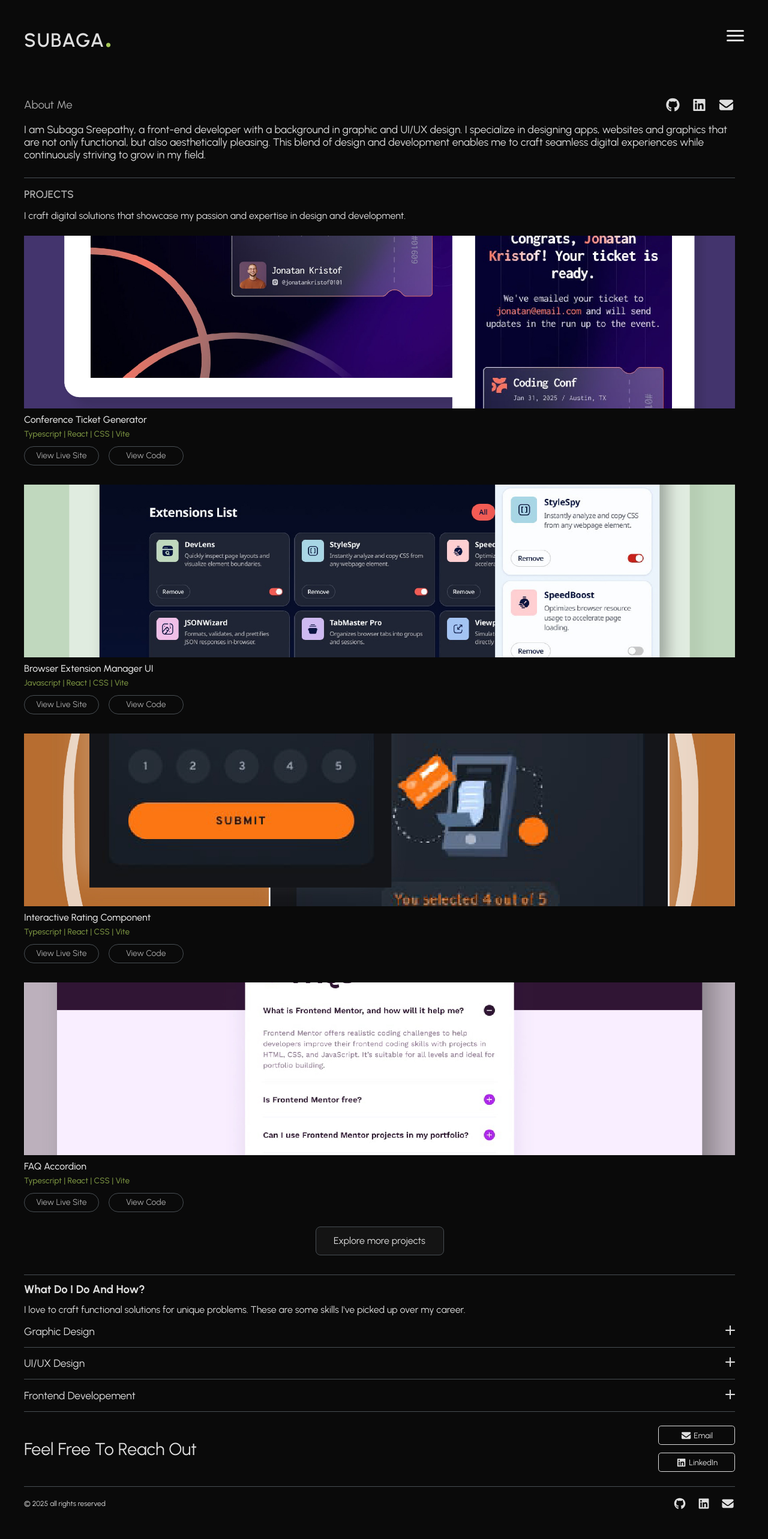
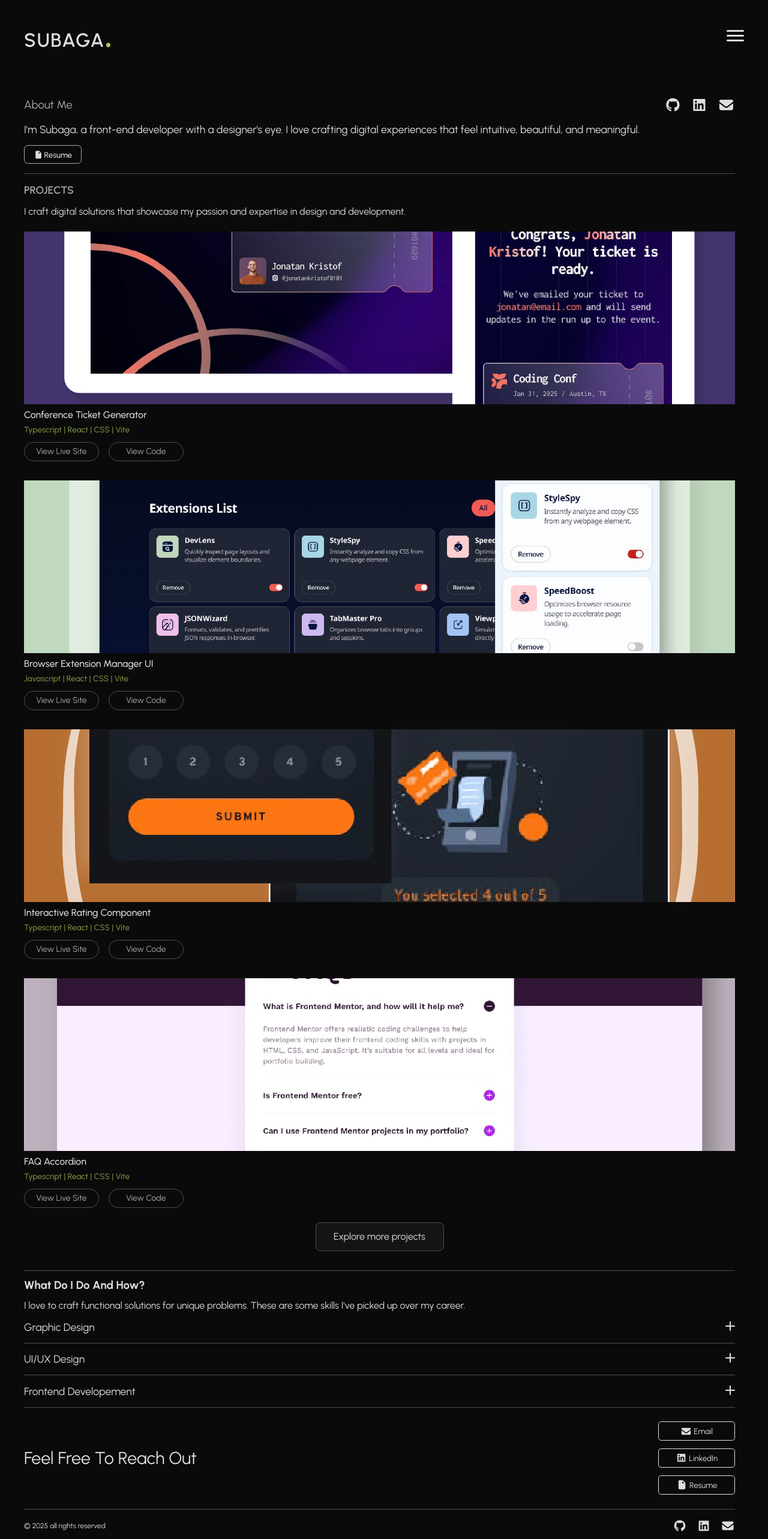
Before and after one commit to SubagaS/Personal-Website, a React (Vite) app: page / in a window 1280 px wide. Shown: the top 2566 px of the page at 60% size. Built offline with nearby package versions, Linux system fonts and the light colour scheme.

Commit message:
Add resume button

```diff
--- a/src/sections/AboutMe/aboutMe.tsx
+++ b/src/sections/AboutMe/aboutMe.tsx
@@ -14,12 +14,20 @@ function AboutMe() {
       </div>
 
       <p className={styles.aboutMePara}>
-        I am Subaga Sreepathy, a front-end developer with a background in
-        graphic and UI/UX design. I specialize in designing apps, websites and
-        graphics that are not only functional, but also aesthetically pleasing.
-        This blend of design and development enables me to craft seamless
-        digital experiences while continuously striving to grow in my field.
+        I'm Subaga, a front-end developer with a designer's eye. I love crafting
+        digital experiences that feel intuitive, beautiful, and meaningful.
       </p>
+      <a href="/src/assets/Docs/Subaga_Sreepathy_Resume_25.pdf" target="_blank">
+        <button className={styles.resumeBtn}>
+          <svg xmlns="http://www.w3.org/2000/svg" viewBox="0 0 640 640">
+            <path
+              fill="#dedede"
+              d="M192 64C156.7 64 128 92.7 128 128L128 512C128 547.3 156.7 576 192 576L448 576C483.3 576 512 547.3 512 512L512 234.5C512 217.5 505.3 201.2 493.3 189.2L386.7 82.7C374.7 70.7 358.5 64 341.5 64L192 64zM453.5 240L360 240C346.7 240 336 229.3 336 216L336 122.5L453.5 240z"
+            />
+          </svg>
+          Resume
+        </button>
+      </a>
       <HorizontalRule />
     </>
   );
--- a/src/sections/AboutMe/styles.module.css
+++ b/src/sections/AboutMe/styles.module.css
@@ -11,5 +11,38 @@
 }
 .aboutMePara {
   font-size: 1.1rem;
-  margin-bottom: 1.75rem;
+  margin-bottom: 1rem;
 }
+a {
+  text-decoration: none;
+}
+.resumeBtn {
+  background-color: var(--black);
+  border: solid 0.5px var(--lightGrey);
+  border-radius: 0.4rem;
+  font-family: inherit;
+  font-weight: 500;
+  color: var(--white);
+  padding: 0.4rem;
+  width: 6rem;
+  margin-bottom: 1rem;
+  display: flex;
+  align-items: center;
+  justify-content: center;
+  gap: 0.1rem;
+  svg {
+    width: 1rem;
+    height: 1rem;
+  }
+  &:hover {
+    cursor: pointer;
+    background-color: var(--green);
+    color: var(--black);
+    border: none;
+    svg {
+      path {
+        fill: var(--black);
+      }
+    }
+  }
+}
--- a/src/sections/Footer/footer.tsx
+++ b/src/sections/Footer/footer.tsx
@@ -31,6 +31,17 @@ function Footer() {
                 LinkedIn
               </button>
             </a>
+            <a
+              href="/src/assets/Docs/Subaga_Sreepathy_Resume_25.pdf"
+              target="_blank"
+            >
+              <button className={styles.contactLinkBtn}>
+                <svg xmlns="http://www.w3.org/2000/svg" viewBox="0 0 640 640">
+                  <path fill="#dedede" d="M192 64C156.7 64 128 92.7 128 128L128 512C128 547.3 156.7 576 192 576L448 576C483.3 576 512 547.3 512 512L512 234.5C512 217.5 505.3 201.2 493.3 189.2L386.7 82.7C374.7 70.7 358.5 64 341.5 64L192 64zM453.5 240L360 240C346.7 240 336 229.3 336 216L336 122.5L453.5 240z" />
+                </svg>
+                Resume
+              </button>
+            </a>
           </div>
         </div>
         <HorizontalRule />
```
Also changed, not shown: src/assets/images/resume-icon.svg (added), 1 other file (tests, documents, lock files or other folders).
